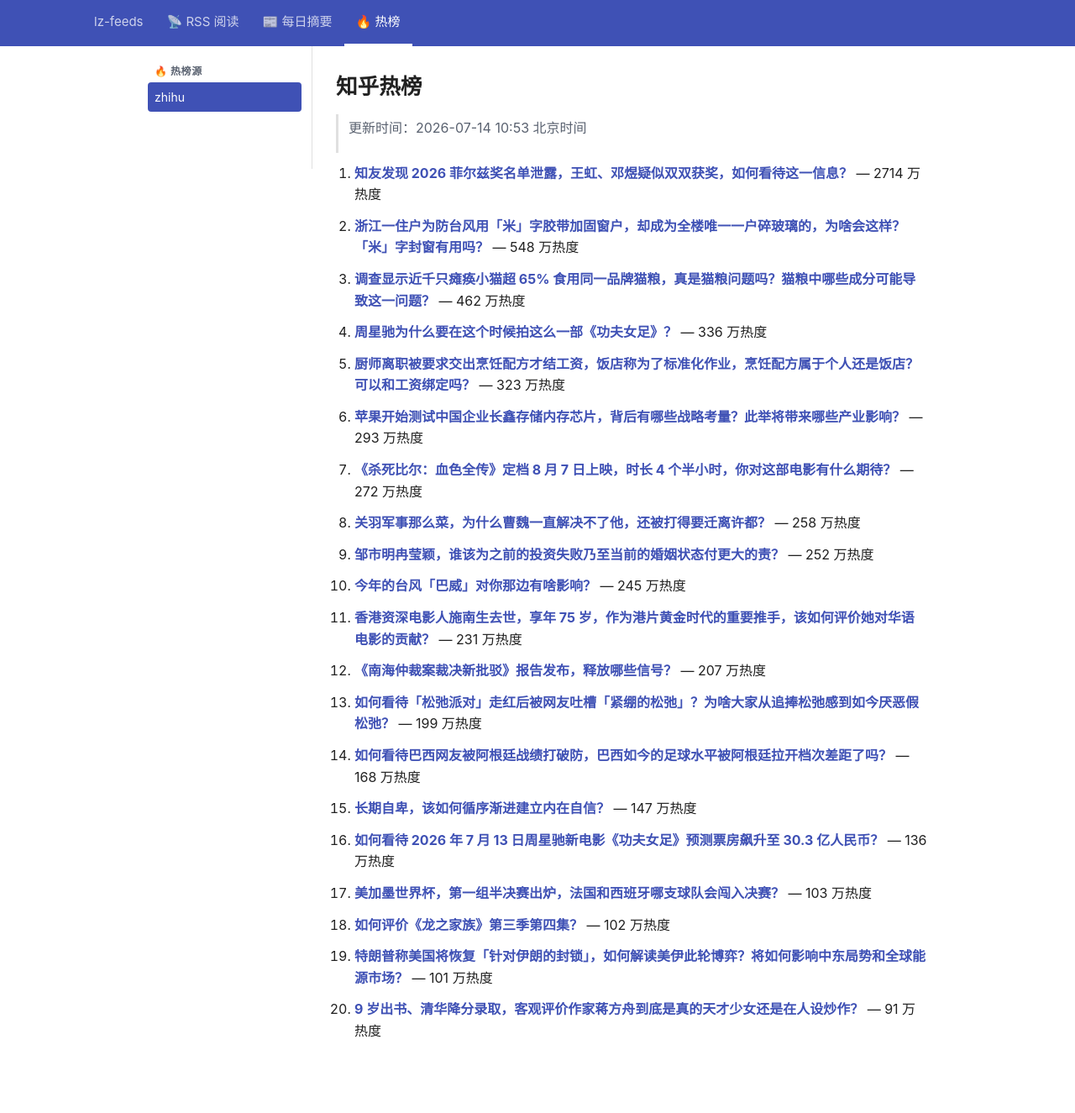
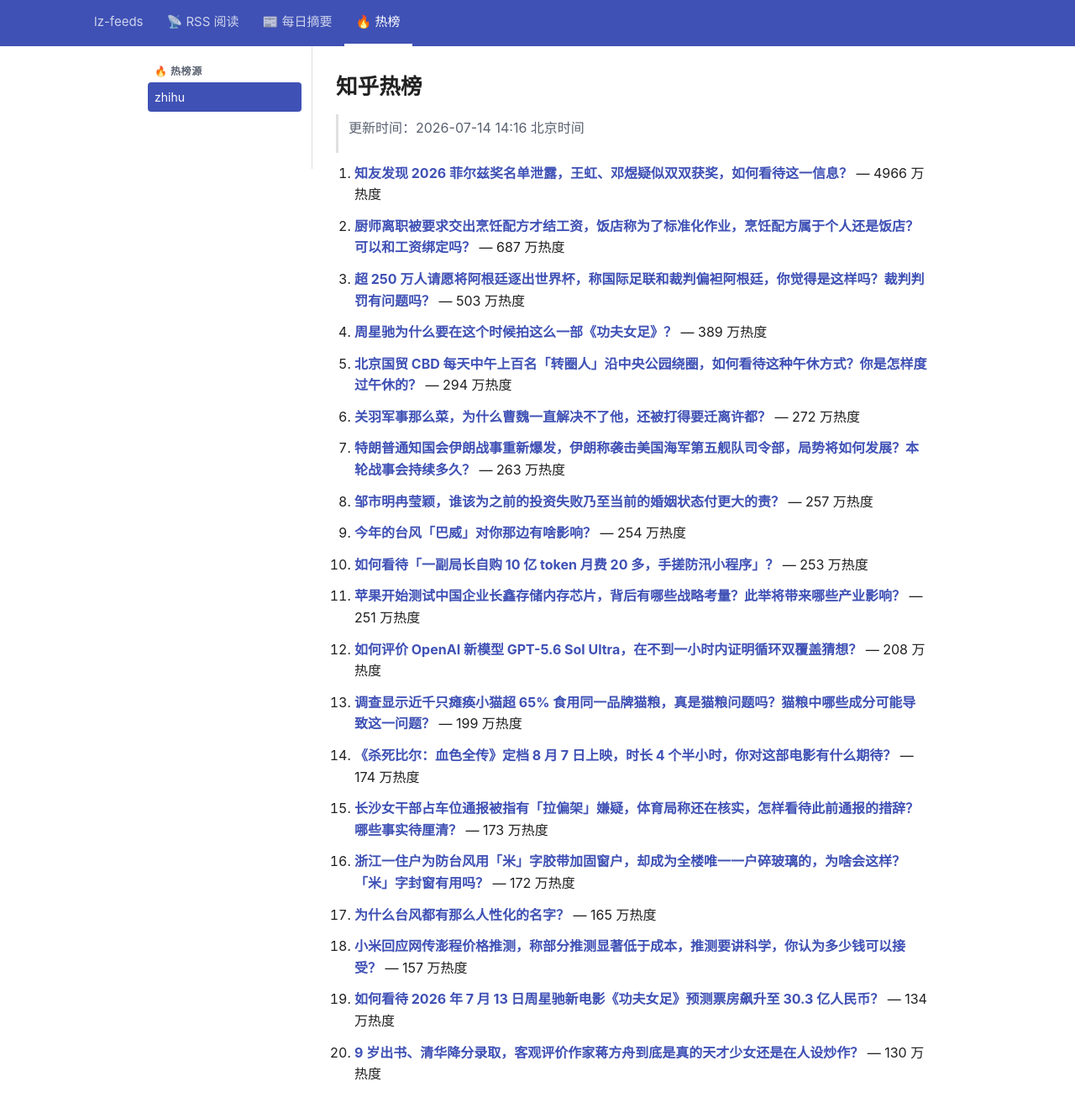
Before and after one commit to lizhang0101/lz-feeds, a Jekyll site: the page built from _hotlist/zhihu.md, in a window 1280 px wide and 1356 px high. Shown: the top 1325 px of the window at 84% size. Built offline with Jekyll 4.4.1, drawn with Linux system fonts in a browser that asks for light colours.

Commit message:
hotlist: 2026-07-14T06:16Z

```diff
--- a/_hotlist/zhihu.md
+++ b/_hotlist/zhihu.md
@@ -1,48 +1,48 @@
 ---
-updated: 2026-07-14 10:53 北京时间
+updated: 2026-07-14 14:16 北京时间
 count: 20
 ---
 
 # 知乎热榜
 
-> 更新时间：2026-07-14 10:53 北京时间
+> 更新时间：2026-07-14 14:16 北京时间
 
-1. **[知友发现 2026 菲尔兹奖名单泄露，王虹、邓煜疑似双双获奖，如何看待这一信息？](https://www.zhihu.com/question/2060133066643879544)** — 2714 万热度
+1. **[知友发现 2026 菲尔兹奖名单泄露，王虹、邓煜疑似双双获奖，如何看待这一信息？](https://www.zhihu.com/question/2060133066643879544)** — 4966 万热度
 
-2. **[浙江一住户为防台风用「米」字胶带加固窗户，却成为全楼唯一一户碎玻璃的，为啥会这样？「米」字封窗有用吗？](https://www.zhihu.com/question/2060049184527480687)** — 548 万热度
+2. **[厨师离职被要求交出烹饪配方才结工资，饭店称为了标准化作业，烹饪配方属于个人还是饭店？可以和工资绑定吗？](https://www.zhihu.com/question/2060062676676503140)** — 687 万热度
 
-3. **[调查显示近千只瘫痪小猫超 65% 食用同一品牌猫粮，真是猫粮问题吗？猫粮中哪些成分可能导致这一问题？](https://www.zhihu.com/question/2058174380128130240)** — 462 万热度
+3. **[超 250 万人请愿将阿根廷逐出世界杯，称国际足联和裁判偏袒阿根廷，你觉得是这样吗？裁判判罚有问题吗？](https://www.zhihu.com/question/2060314752786457046)** — 503 万热度
 
-4. **[周星驰为什么要在这个时候拍这么一部《功夫女足》？](https://www.zhihu.com/question/2059433390227583285)** — 336 万热度
+4. **[周星驰为什么要在这个时候拍这么一部《功夫女足》？](https://www.zhihu.com/question/2059433390227583285)** — 389 万热度
 
-5. **[厨师离职被要求交出烹饪配方才结工资，饭店称为了标准化作业，烹饪配方属于个人还是饭店？可以和工资绑定吗？](https://www.zhihu.com/question/2060062676676503140)** — 323 万热度
+5. **[北京国贸 CBD 每天中午上百名「转圈人」沿中央公园绕圈，如何看待这种午休方式？你是怎样度过午休的？](https://www.zhihu.com/question/2059947688074949425)** — 294 万热度
 
-6. **[苹果开始测试中国企业长鑫存储内存芯片，背后有哪些战略考量？此举将带来哪些产业影响？](https://www.zhihu.com/question/2058578162674397208)** — 293 万热度
+6. **[关羽军事那么菜，为什么曹魏一直解决不了他，还被打得要迁离许都？](https://www.zhihu.com/question/2048485715491738315)** — 272 万热度
 
-7. **[《杀死比尔：血色全传》定档 8 月 7 日上映，时长 4 个半小时，你对这部电影有什么期待？](https://www.zhihu.com/question/2055957797590628132)** — 272 万热度
+7. **[特朗普通知国会伊朗战事重新爆发，伊朗称袭击美国海军第五舰队司令部，局势将如何发展？本轮战事会持续多久？](https://www.zhihu.com/question/2060208521594017084)** — 263 万热度
 
-8. **[关羽军事那么菜，为什么曹魏一直解决不了他，还被打得要迁离许都？](https://www.zhihu.com/question/2048485715491738315)** — 258 万热度
+8. **[邹市明冉莹颖，谁该为之前的投资失败乃至当前的婚姻状态付更大的责？](https://www.zhihu.com/question/2059355663353099483)** — 257 万热度
 
-9. **[邹市明冉莹颖，谁该为之前的投资失败乃至当前的婚姻状态付更大的责？](https://www.zhihu.com/question/2059355663353099483)** — 252 万热度
+9. **[今年的台风「巴威」对你那边有啥影响？](https://www.zhihu.com/question/2059565116740341884)** — 254 万热度
 
-10. **[今年的台风「巴威」对你那边有啥影响？](https://www.zhihu.com/question/2059565116740341884)** — 245 万热度
+10. **[如何看待「一副局长自购 10 亿 token 月费 20 多，手搓防汛小程序」？](https://www.zhihu.com/question/2059978972042092807)** — 253 万热度
 
-11. **[香港资深电影人施南生去世，享年 75 岁，作为港片黄金时代的重要推手，该如何评价她对华语电影的贡献？](https://www.zhihu.com/question/2060144428191371946)** — 231 万热度
+11. **[苹果开始测试中国企业长鑫存储内存芯片，背后有哪些战略考量？此举将带来哪些产业影响？](https://www.zhihu.com/question/2058578162674397208)** — 251 万热度
 
-12. **[《南海仲裁案裁决新批驳》报告发布，释放哪些信号？](https://www.zhihu.com/question/2059980453814219344)** — 207 万热度
+12. **[如何评价 OpenAI 新模型 GPT-5.6 Sol Ultra，在不到一小时内证明循环双覆盖猜想？](https://www.zhihu.com/question/2059349642496710015)** — 208 万热度
 
-13. **[如何看待「松弛派对」走红后被网友吐槽「紧绷的松弛」？为啥大家从追捧松弛感到如今厌恶假松弛？](https://www.zhihu.com/question/2057860179513668617)** — 199 万热度
+13. **[调查显示近千只瘫痪小猫超 65% 食用同一品牌猫粮，真是猫粮问题吗？猫粮中哪些成分可能导致这一问题？](https://www.zhihu.com/question/2058174380128130240)** — 199 万热度
 
-14. **[如何看待巴西网友被阿根廷战绩打破防，巴西如今的足球水平被阿根廷拉开档次差距了吗？](https://www.zhihu.com/question/2060031374115829185)** — 168 万热度
+14. **[《杀死比尔：血色全传》定档 8 月 7 日上映，时长 4 个半小时，你对这部电影有什么期待？](https://www.zhihu.com/question/2055957797590628132)** — 174 万热度
 
-15. **[长期自卑，该如何循序渐进建立内在自信？](https://www.zhihu.com/question/2059530789155612466)** — 147 万热度
+15. **[长沙女干部占车位通报被指有「拉偏架」嫌疑，体育局称还在核实，怎样看待此前通报的措辞？哪些事实待厘清？](https://www.zhihu.com/question/2060269141576233184)** — 173 万热度
 
-16. **[如何看待 2026 年 7 月 13 日周星驰新电影《功夫女足》预测票房飙升至 30.3 亿人民币？](https://www.zhihu.com/question/2060124058038096124)** — 136 万热度
+16. **[浙江一住户为防台风用「米」字胶带加固窗户，却成为全楼唯一一户碎玻璃的，为啥会这样？「米」字封窗有用吗？](https://www.zhihu.com/question/2060049184527480687)** — 172 万热度
 
-17. **[美加墨世界杯，第一组半决赛出炉，法国和西班牙哪支球队会闯入决赛？](https://www.zhihu.com/question/2059394943127392670)** — 103 万热度
+17. **[为什么台风都有那么人性化的名字？](https://www.zhihu.com/question/2058906277259096656)** — 165 万热度
 
-18. **[如何评价《龙之家族》第三季第四集？](https://www.zhihu.com/question/2059954374600921182)** — 102 万热度
+18. **[小米回应网传澎程价格推测，称部分推测显著低于成本，推测要讲科学，你认为多少钱可以接受？](https://www.zhihu.com/question/2059629861941895196)** — 157 万热度
 
-19. **[特朗普称美国将恢复「针对伊朗的封锁」，如何解读美伊此轮博弈？将如何影响中东局势和全球能源市场？](https://www.zhihu.com/question/2060130032056366712)** — 101 万热度
+19. **[如何看待 2026 年 7 月 13 日周星驰新电影《功夫女足》预测票房飙升至 30.3 亿人民币？](https://www.zhihu.com/question/2060124058038096124)** — 134 万热度
 
-20. **[9 岁出书、清华降分录取，客观评价作家蒋方舟到底是真的天才少女还是在人设炒作？](https://www.zhihu.com/question/2060111984247272718)** — 91 万热度
+20. **[9 岁出书、清华降分录取，客观评价作家蒋方舟到底是真的天才少女还是在人设炒作？](https://www.zhihu.com/question/2060111984247272718)** — 130 万热度
```
